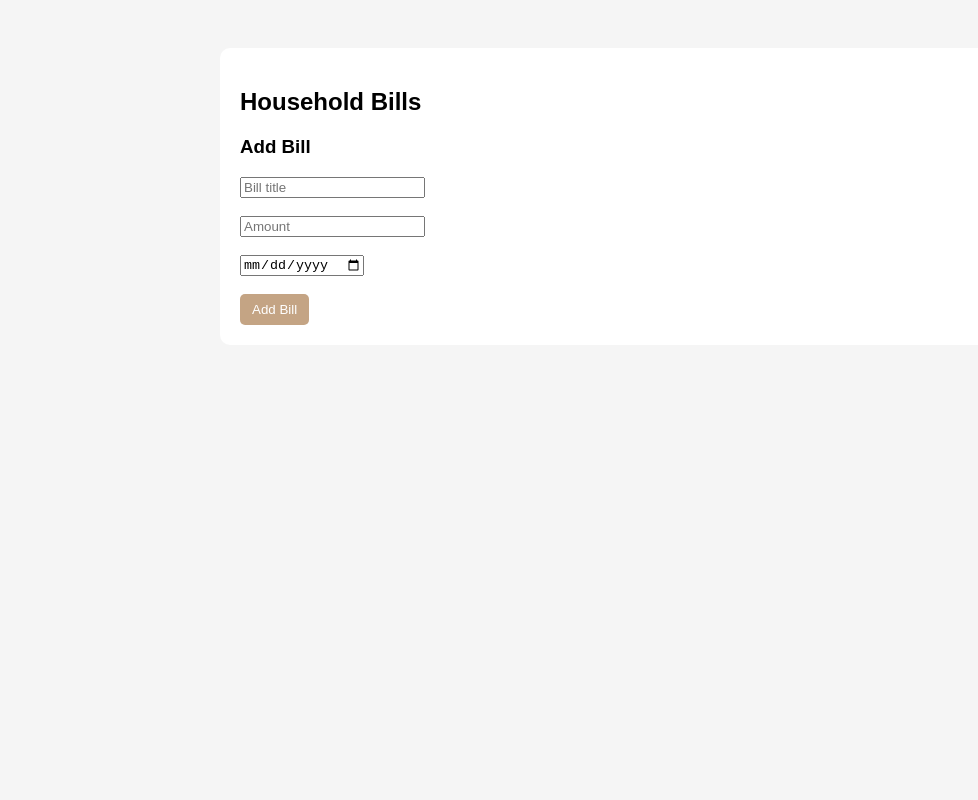
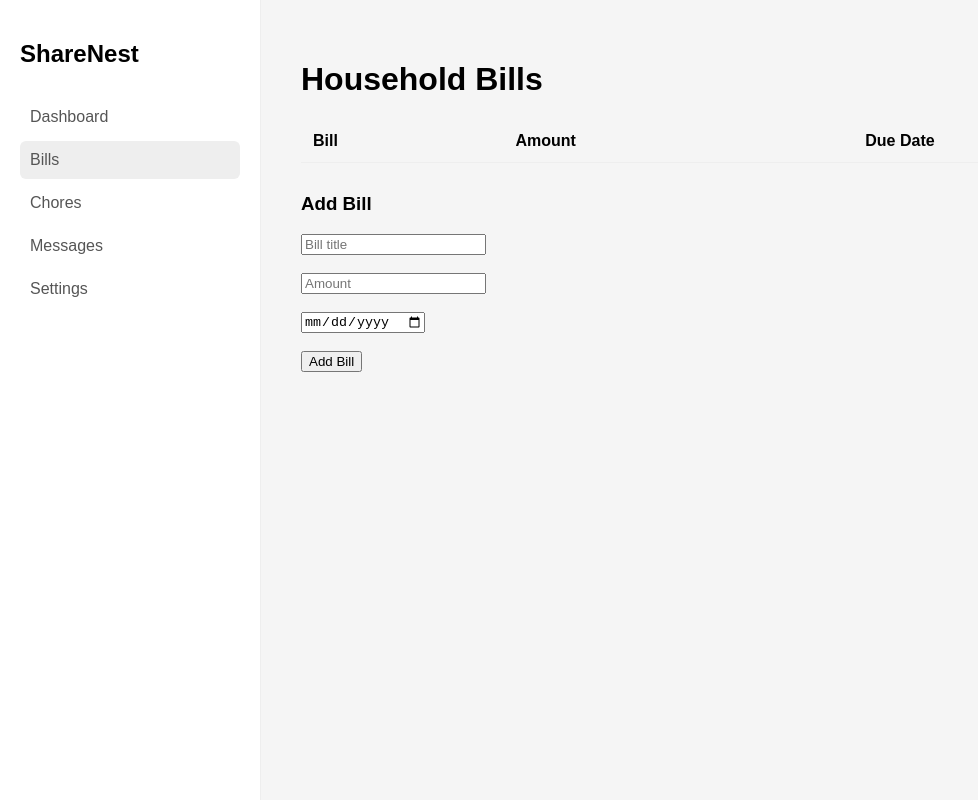
Before and after one commit to Hanifa78/roommate-app, a website: page client/bills.html in a window 1280 px wide. Shown: the top 800 px of the page, without its empty margins (0-978 px from the left). Drawn offline with Linux system fonts and the light colour scheme; no server answers.

Commit message:
update bill.html

```diff
--- a/client/bills.html
+++ b/client/bills.html
@@ -1,38 +1,109 @@
-<!DOCTYPE html>
-<html lang="en">
-<head>
-<meta charset="UTF-8">
-<title>Bills</title>
+<body>
+
+<div class="app">
+
+<!-- Sidebar -->
+<div class="sidebar">
+<h2>ShareNest</h2>
+
+<a href="dashboard.html">Dashboard</a>
+<a href="bills.html" class="active">Bills</a>
+<a href="chores.html">Chores</a>
+<a href="messages.html">Messages</a>
+<a href="settings.html">Settings</a>
+
+</div>
+
+<!-- Main Content -->
+<div class="main">
+
+<h1>Household Bills</h1>
+
+<table>
+<thead>
+<tr>
+<th>Bill</th>
+<th>Amount</th>
+<th>Due Date</th>
+</tr>
+</thead>
+
+<tbody id="billsList"></tbody>
+
+</table>
+
+
+<h3>Add Bill</h3>
+
+<input id="title" placeholder="Bill title"><br><br>
+<input id="amount" placeholder="Amount"><br><br>
+<input id="dueDate" type="date"><br><br>
+
+<button onclick="addBill()">Add Bill</button>
+
+</div>
+
+</div>
+
+<script src="js/bills.js"></script>
+
+</body>
 
 <style>
 body{
-font-family: Arial;
+margin:0;
+font-family:Arial;
 background:#f5f5f5;
+}
+
+.app{
+display:flex;
+height:100vh;
+}
+
+.sidebar{
+width:220px;
+background:white;
+padding:20px;
+border-right:1px solid #eee;
+}
+
+.sidebar h2{
+margin-bottom:30px;
+}
+
+.sidebar a{
+display:block;
+padding:10px;
+color:#555;
+text-decoration:none;
+margin-bottom:5px;
+}
+
+.sidebar a:hover{
+background:#f5f5f5;
+}
+
+.sidebar .active{
+background:#eee;
+border-radius:6px;
+}
+
+.main{
+flex:1;
 padding:40px;
 }
 
-.container{
-max-width:800px;
-margin:auto;
-background:white;
-padding:20px;
-border-radius:10px;
+table{
+width:100%;
+border-collapse:collapse;
+margin-bottom:30px;
 }
 
-.bill{
-padding:15px;
+th,td{
+padding:12px;
 border-bottom:1px solid #eee;
-display:flex;
-justify-content:space-between;
-}
-
-button{
-background:#c4a484;
-color:white;
-border:none;
-padding:8px 12px;
-border-radius:5px;
-cursor:pointer;
+text-align:left;
 }
 </style>
 
```
